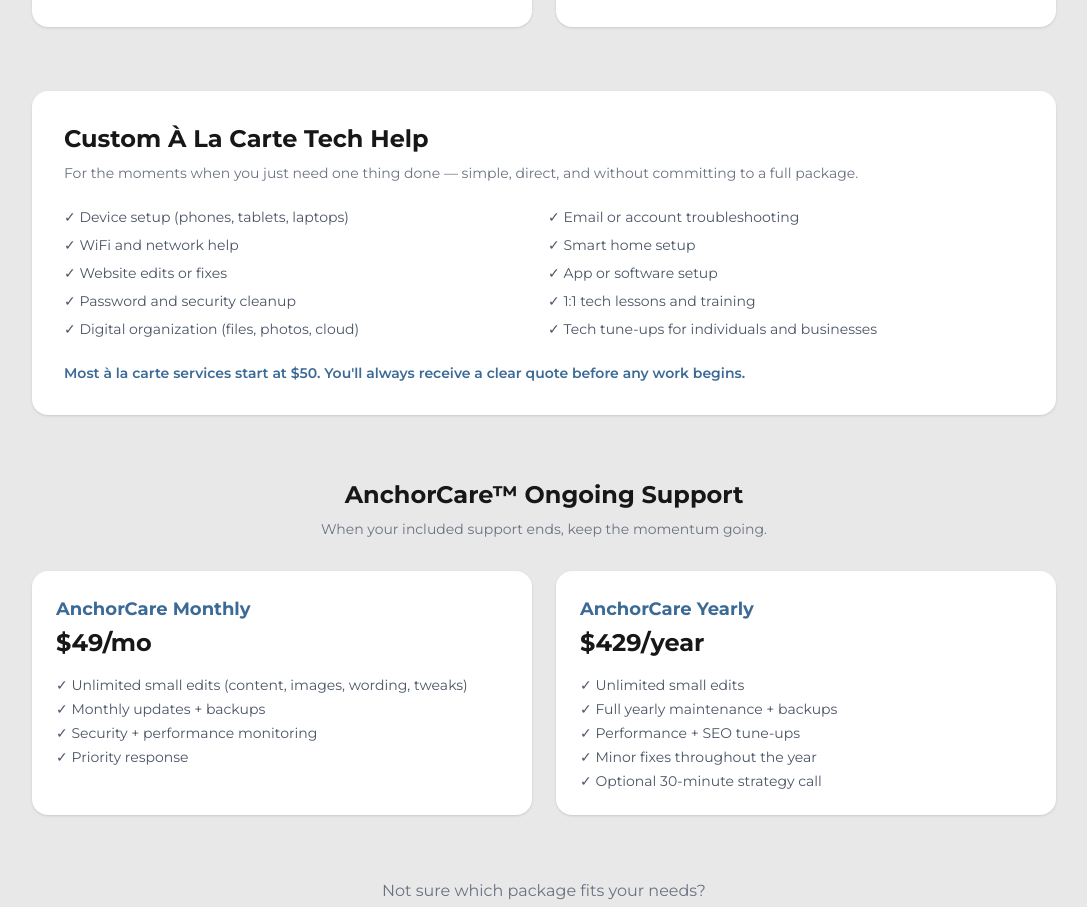
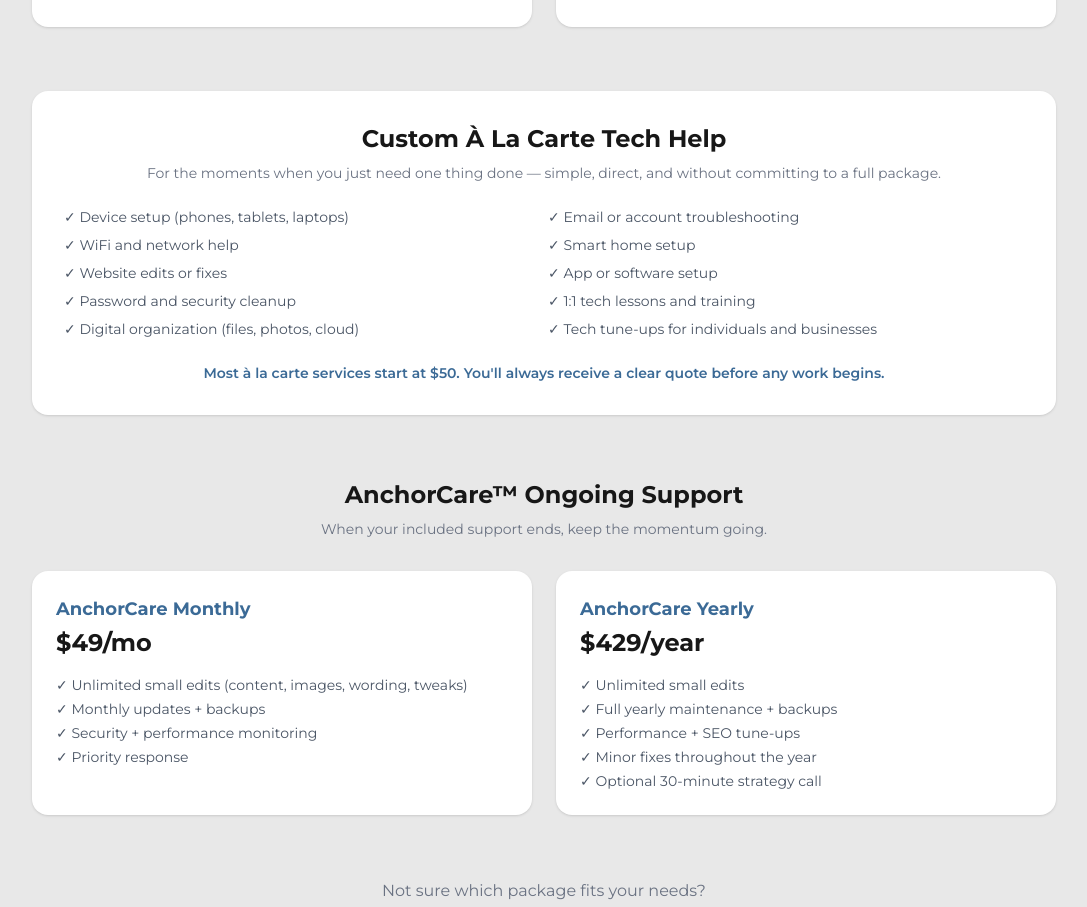
Before and after one commit to jboe26/AnchorTechInnovations_nextjs, a Next.js app in the folder anchortech-nextjs/: page /pricing in a window 1280 px wide. Shown: the part 1021-1928 px from the top of the page, without its empty margins (96-1183 px from the left). Built offline with nearby package versions, Linux system fonts and the light colour scheme.

Commit message:
updated pricing

```diff
--- a/anchortech-nextjs/app/pricing/page.tsx
+++ b/anchortech-nextjs/app/pricing/page.tsx
@@ -142,10 +142,10 @@ export default function Pricing() {
 
         {/* A La Carte */}
         <div className="bg-white rounded-2xl p-8 shadow-sm mb-16">
-          <h2 className="text-2xl font-bold mb-2">
+          <h2 className="text-2xl font-bold mb-2 text-center">
             Custom À La Carte Tech Help
           </h2>
-          <p className="text-gray-500 text-sm mb-6">
+          <p className="text-gray-500 text-sm mb-6 text-center">
             For the moments when you just need one thing done — simple, direct,
             and without committing to a full package.
           </p>
@@ -154,7 +154,7 @@ export default function Pricing() {
               <li key={idx}>✓ {item}</li>
             ))}
           </ul>
-          <p className="text-[#3b6a96] font-semibold text-sm mt-6">
+          <p className="text-[#3b6a96] font-semibold text-sm mt-6 text-center">
             Most à la carte services start at $50. You'll always receive a clear
             quote before any work begins.
           </p>
```
